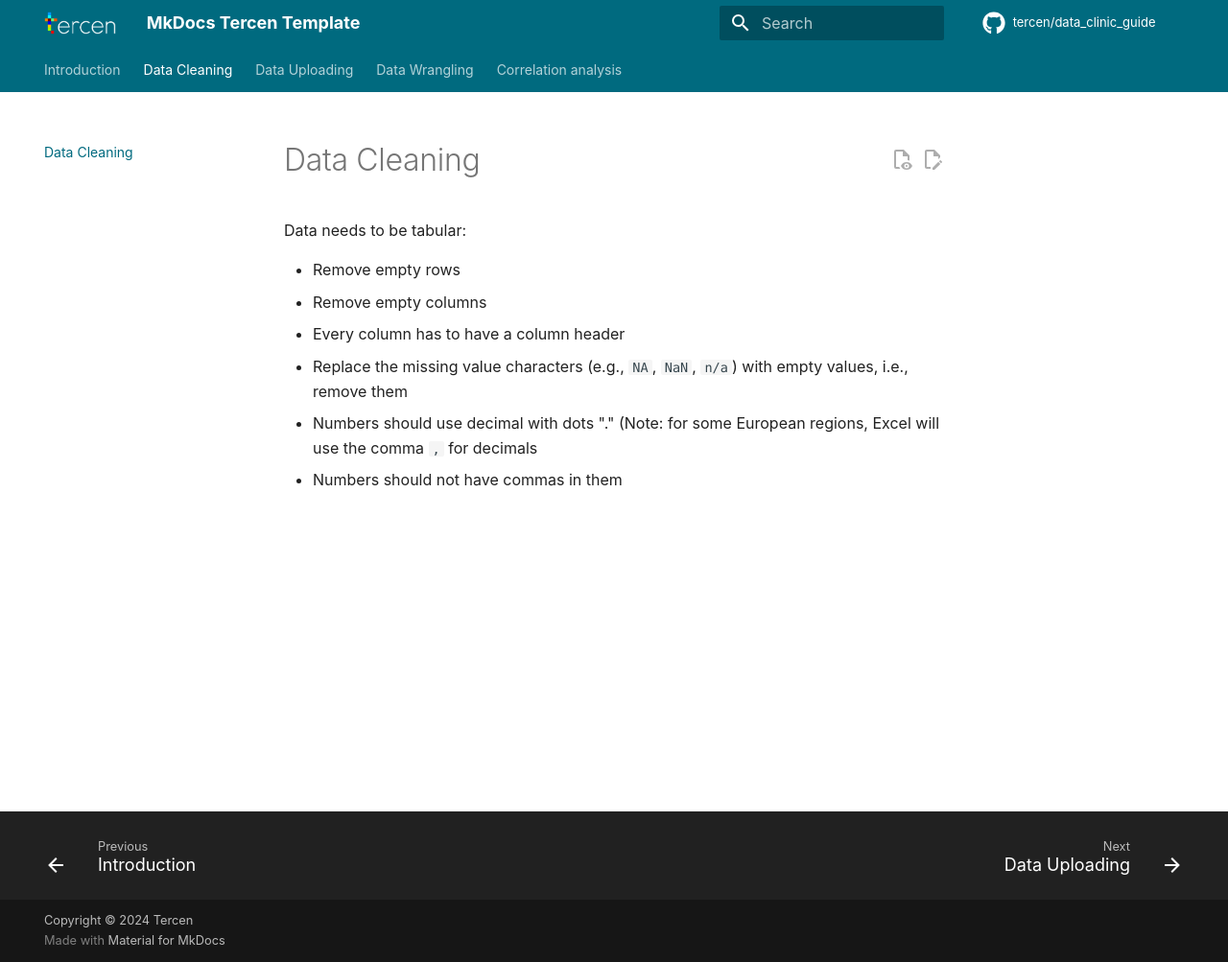
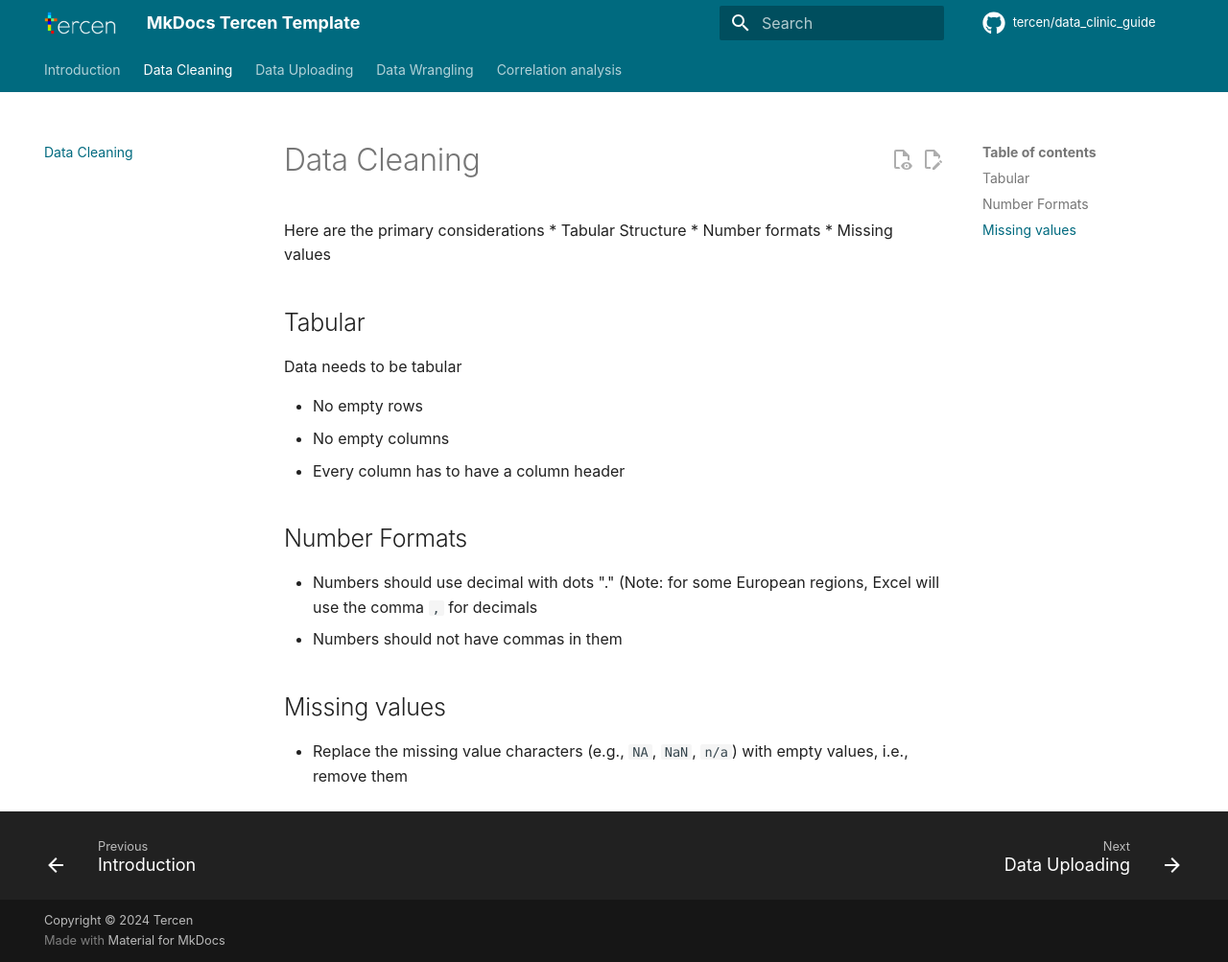
Before and after one commit to tercen/data_clinic_guide, an MkDocs documentation site: the page built from docs/01_data_cleaning.md, in a window 1280 px wide and 1003 px high. Shown: the whole window at 96% size. Built offline with MkDocs 1.6.1 and Material for MkDocs 9.7.7, drawn with Linux system fonts in a browser that asks for light colours; comment, search, counter and statistics services are not loaded; the version menu is left out.

Commit message:
Update 01_data_cleaning.md

```diff
--- a/docs/01_data_cleaning.md
+++ b/docs/01_data_cleaning.md
@@ -1,10 +1,22 @@
 # Data Cleaning
 
-Data needs to be tabular:
+Here are the primary considerations
+* Tabular Structure
+* Number formats
+* Missing values
 
-* Remove empty rows
-* Remove empty columns
+## Tabular
+Data needs to be tabular
+
+* No empty rows
+* No empty columns
 * Every column has to have a column header
-* Replace the missing value characters (e.g., `NA`, `NaN`, `n/a`) with empty values, i.e., remove them
+
+## Number Formats
+
 * Numbers should use decimal with dots "." (Note: for some European regions, Excel will use the comma `,` for decimals
 * Numbers should not have commas in them
+
+## Missing values
+
+* Replace the missing value characters (e.g., `NA`, `NaN`, `n/a`) with empty values, i.e., remove them
```
